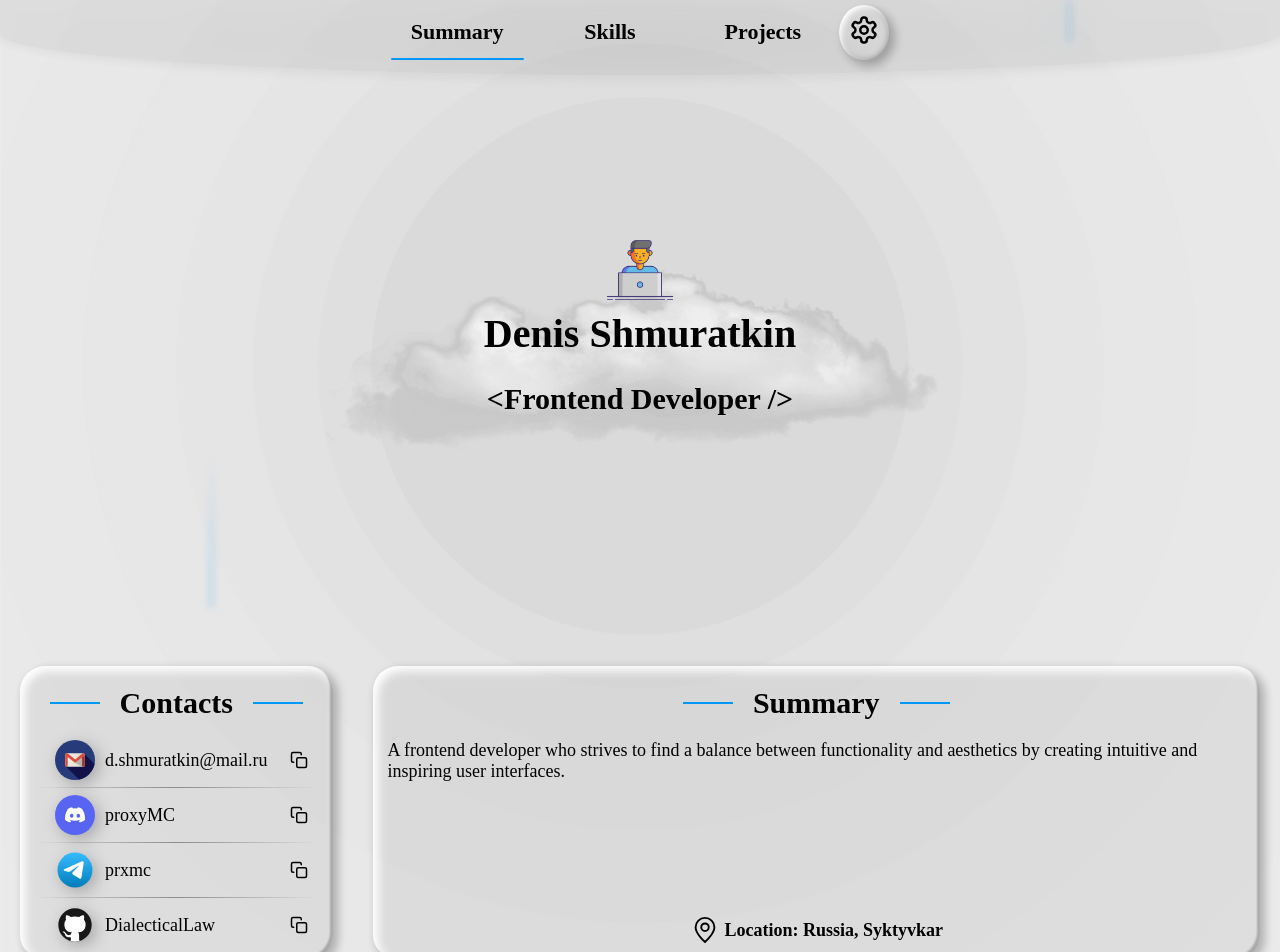
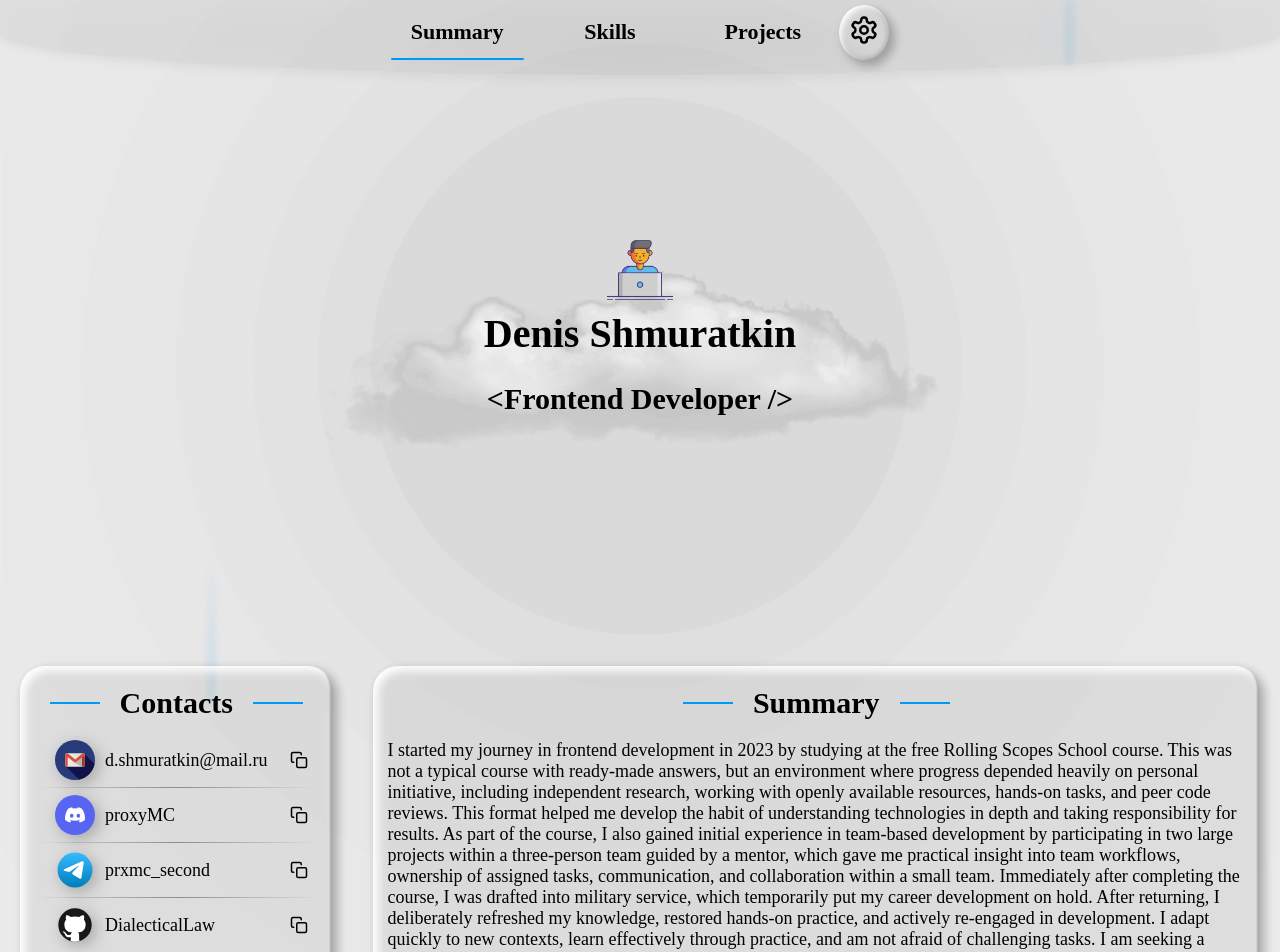
Before and after one commit to DialecticalLaw/cv, a Next.js app: page / in a window 1280 px wide. Shown: the top 952 px of the page. Built offline with nearby package versions, Linux system fonts and the light colour scheme; no server answers; a web font is replaced by a local one.

Commit message:
feat: update some personal info

```diff
--- a/messages/en.json
+++ b/messages/en.json
@@ -9,7 +9,7 @@
     "location": "Location: Russia, Syktyvkar",
     "contacts": "Contacts",
     "summary": "Summary",
-    "summaryText": "A frontend developer who strives to find a balance between functionality and aesthetics by creating intuitive and inspiring user interfaces.",
+    "summaryText": "I started my journey in frontend development in 2023 by studying at the free Rolling Scopes School course. This was not a typical course with ready-made answers, but an environment where progress depended heavily on personal initiative, including independent research, working with openly available resources, hands-on tasks, and peer code reviews. This format helped me develop the habit of understanding technologies in depth and taking responsibility for results. As part of the course, I also gained initial experience in team-based development by participating in two large projects within a three-person team guided by a mentor, which gave me practical insight into team workflows, ownership of assigned tasks, communication, and collaboration within a small team. Immediately after completing the course, I was drafted into military service, which temporarily put my career development on hold. After returning, I deliberately refreshed my knowledge, restored hands-on practice, and actively re-engaged in development. I adapt quickly to new contexts, learn effectively through practice, and am not afraid of challenging tasks. I am seeking a Junior position as an opportunity to grow within a team, receive feedback from more experienced developers, and contribute real value to a product from an early stage.",
     "education": "Education",
     "college": "Syktyvkar Trade and Economic College",
     "courses": "RS School Courses",
--- a/messages/ru.json
+++ b/messages/ru.json
@@ -9,7 +9,7 @@
     "location": "Локация: Россия, Сыктывкар",
     "contacts": "Контакты",
     "summary": "Обо мне",
-    "summaryText": "Фронтенд-разработчик, стремящийся найти баланс между функциональностью и эстетикой, создавая интуитивно понятные и вдохновляющие пользовательские интерфейсы.",
+    "summaryText": "Я начал путь во frontend-разработке в 2023 году с обучения на бесплатном курсе Rolling Scopes School. Это был не классический курс с готовыми ответами, а среда, где результат напрямую зависел от личной инициативы: самостоятельный поиск информации, работа с открытыми источниками, практические задачи и взаимная проверка кода. Такой формат сформировал у меня привычку разбираться в технологиях глубже и брать ответственность за результат. В рамках обучения я также получил первый опыт командной разработки. Я участвовал в двух крупных проектах в команде из трех человек с ментором, что дало практическое понимание командных процессов, ответственности за свою часть работы, коммуникации и взаимодействия внутри небольшой команды. Сразу после завершения курса я был призван на военную службу, что на время поставило развитие карьеры на паузу. После возвращения я целенаправленно обновил знания, восстановил практику и снова активно включился в разработку. Быстро вхожу в контекст, умею учиться на практике и не боюсь сложных задач. Рассматриваю позицию Junior как возможность расти в команде, получать обратную связь от более опытных разработчиков и приносить реальную пользу продукту уже на раннем этапе.",
     "education": "Образование",
     "college": "Сыктывкарский торгово-экономический колледж",
     "courses": "Курсы RS School",
--- a/src/components/Contacts/Contacts.tsx
+++ b/src/components/Contacts/Contacts.tsx
@@ -24,7 +24,7 @@ export function Contacts() {
         </Contact>
         <div className={styles.divider} />
         <Contact src={telegramIcon} alt="telegram">
-          prxmc
+          prxmc_second
         </Contact>
         <div className={styles.divider} />
         <Contact src={githubIcon} alt="github">
```
